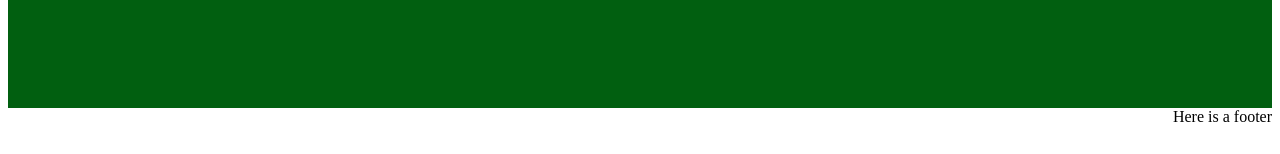
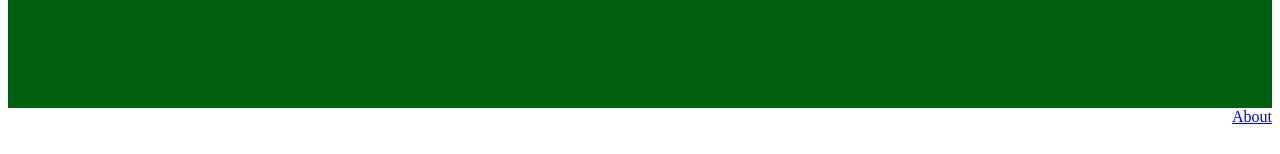
Before and after one commit to FollowTheFelix/Herb-Planets, a Django app: page / in a window 1280 px wide. Shown: the part 812-966 px from the top of the page. Run offline with Django 4.2, Linux system fonts and the light colour scheme.

Commit message:
Add About Page

```diff
--- a/main_app/templates/base.html
+++ b/main_app/templates/base.html
@@ -27,6 +27,7 @@
       </nav>
     </header>
     <main>{% block content %} {% endblock %}</main>
-    <footer class="page-footer">Here is a footer</footer>
+
+    <footer class="page-footer"><a href="/about"> About</a></footer>
   </body>
 </html>
--- a/main_app/urls.py
+++ b/main_app/urls.py
@@ -5,4 +5,5 @@ urlpatterns = [
     path('', views.home, name='home'),
     path('planets/', views.planets_index, name='planets'),
     path('herbs/', views.herbs_index, name='herbs'),
+    path('about/', views.about, name='about'),
 ]
--- a/main_app/views.py
+++ b/main_app/views.py
@@ -29,3 +29,5 @@ def planets_index(request):
     return render(request, 'planets/index.html', {'planets': planets})
 def herbs_index(request):
     return render(request, 'herbs/index.html', {'herbs': herb_list})
+def about(request):
+    return render(request, 'about.html')
```
Also changed, not shown: main_app/templates/about.html (added, +8 -0 lines).
